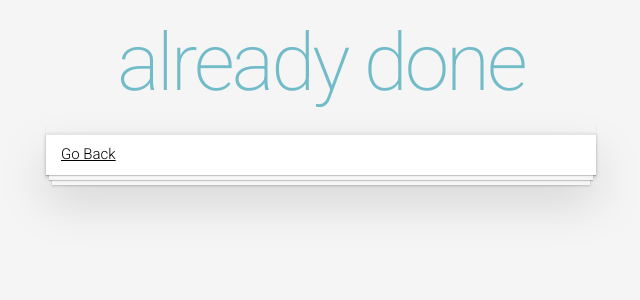
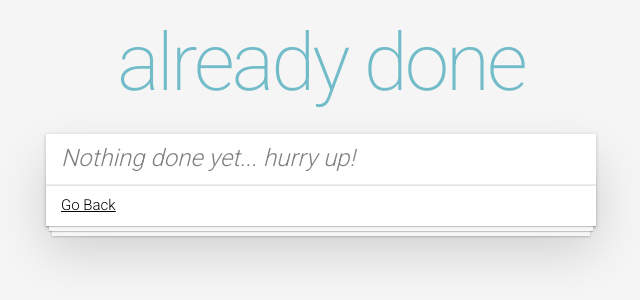
Before and after one commit to TMFLGR/ng-workshop-project, an Angular app: page /done in a window 1280 px wide. Shown: the top 300 px of the page, without its empty margins (319-959 px from the left). Built offline with nearby package versions, Linux system fonts and the light colour scheme.

Commit message:
13-exception-no-todos-found

```diff
--- a/src/app/filtered-todo-list/filtered-todo-list.component.html
+++ b/src/app/filtered-todo-list/filtered-todo-list.component.html
@@ -1,6 +1,12 @@
 <h1>already done</h1>
 <div class="todolist">
     <div class="list-all-component">
+        <div
+            class="nothing-found"
+            *ngIf="doneTodos.length < 1"
+        >
+            Nothing done yet... hurry up!
+        </div>
         <ul class="list-all">
             <app-todo-item
                 *ngFor="let todo of doneTodos;"
```
